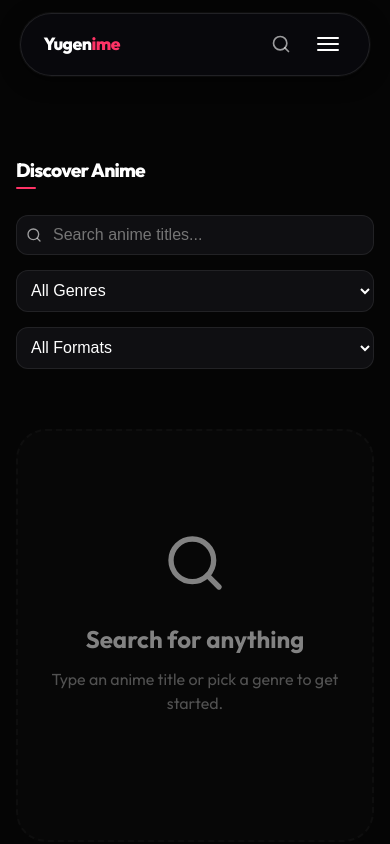
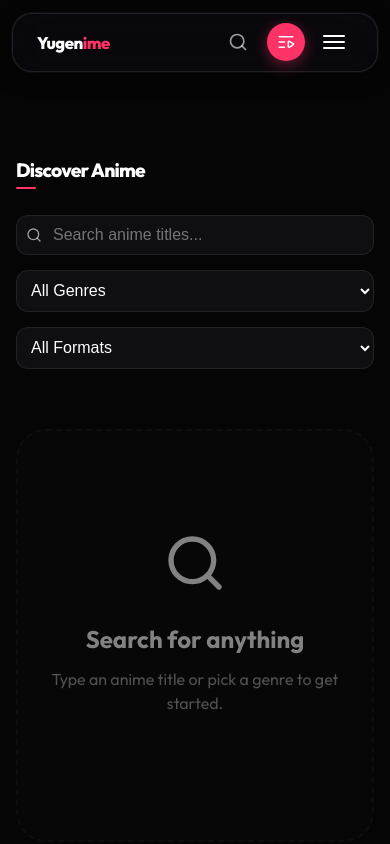
Before and after one commit to taddy1866666/Yugenime, a React (Vite) app: page /search in a window 390 px wide. Shown: the top 844 px of the page. Built offline with nearby package versions, Linux system fonts and the light colour scheme.

Commit message:
Fix: navbar search UX, full responsive modal bottom-sheet on mobile

```diff
--- a/src/App.css
+++ b/src/App.css
@@ -243,36 +243,57 @@
     gap: 28px 16px;
   }
 
+  /* Modal: full screen on mobile */
+  .modal-overlay {
+    padding: 0;
+    align-items: flex-end;
+  }
+
   .modal-content {
-    height: 95vh;
-    border-radius: 20px;
+    width: 100%;
+    height: 92vh;
+    max-height: 92vh;
+    border-radius: 24px 24px 0 0;
+    border-bottom: none;
+  }
+
+  .modal-body {
+    flex-direction: column;
+    overflow-y: auto;
   }
 
   .modal-main {
     padding: 20px;
+    overflow-y: visible;
   }
 
   .modal-aside {
-    padding: 24px 20px;
+    width: 100%;
+    border-left: none;
+    border-top: 1px solid var(--glass-border);
+    padding: 20px;
+    min-height: auto;
   }
 
   .modal-close {
     width: 40px;
     height: 40px;
-    top: 20px;
-    right: 20px;
+    top: 16px;
+    right: 16px;
+    border-radius: 50%;
   }
 
   .scroll-top-btn {
     bottom: 30px;
-    right: 30px;
-    width: 50px;
-    height: 50px;
+    right: 20px;
+    width: 48px;
+    height: 48px;
   }
 
   .episodes-grid {
     grid-template-columns: repeat(auto-fill, minmax(45px, 1fr));
     gap: 8px;
+    max-height: 200px;
   }
 
   .episode-num-btn {
@@ -282,7 +303,7 @@
 
   .video-container,
   .no-video-placeholder {
-    height: 350px;
+    height: 220px;
   }
 }
 
--- a/src/components/Navbar.css
+++ b/src/components/Navbar.css
@@ -5,38 +5,38 @@
   transform: translateX(-50%);
   width: fit-content;
   max-width: calc(100% - 40px);
-  height: auto;
-  background: rgba(10, 10, 15, 0.75);
+  background: rgba(10, 10, 15, 0.8);
   backdrop-filter: blur(20px) saturate(180%);
+  -webkit-backdrop-filter: blur(20px) saturate(180%);
   border: 1px solid rgba(255, 255, 255, 0.1);
   border-radius: 100px;
   z-index: 1000;
   padding: 0.5rem;
-  transition: all 0.4s cubic-bezier(0.4, 0, 0.2, 1);
-  box-shadow:
-    0 4px 20px rgba(0, 0, 0, 0.5),
-    0 0 0 1px rgba(255, 255, 255, 0.05);
+  transition: background 0.4s ease, box-shadow 0.4s ease;
+  box-shadow: 0 4px 20px rgba(0, 0, 0, 0.5), 0 0 0 1px rgba(255, 255, 255, 0.05);
 }
 
-.navbar:hover {
-  background: rgba(10, 10, 15, 0.85);
-  border-color: rgba(255, 255, 255, 0.2);
-  box-shadow: 0 10px 40px rgba(0, 0, 0, 0.7);
+.navbar.scrolled {
+  background: rgba(10, 10, 15, 0.95);
+  box-shadow: 0 20px 40px rgba(0, 0, 0, 0.8);
 }
 
+/* ─── Nav Content Row ─── */
 .nav-content {
   display: flex;
   align-items: center;
-  gap: 20px;
-  padding: 0 10px 0 20px;
+  gap: 16px;
+  padding: 0 10px 0 16px;
   height: 48px;
 }
 
+/* ─── Logo ─── */
 .navbar-logo h1 {
   font-size: 1.2rem;
   font-weight: 800;
   letter-spacing: -0.5px;
   margin: 0;
+  white-space: nowrap;
   color: white;
 }
 
@@ -44,10 +44,11 @@
   color: var(--accent);
 }
 
+/* ─── Nav Links (desktop) ─── */
 .navbar-links {
   display: flex;
   list-style: none;
-  gap: 5px;
+  gap: 4px;
   padding: 0;
   margin: 0;
 }
@@ -57,12 +58,13 @@
   color: rgba(255, 255, 255, 0.6);
   font-size: 0.85rem;
   font-weight: 600;
-  padding: 8px 16px;
+  padding: 8px 14px;
   border-radius: 50px;
-  transition: all 0.3s ease;
+  transition: all 0.25s ease;
   display: flex;
   align-items: center;
-  gap: 8px;
+  gap: 7px;
+  white-space: nowrap;
 }
 
 .navbar-links a:hover {
@@ -76,12 +78,21 @@
   box-shadow: 0 4px 15px var(--accent-glow);
 }
 
+/* ─── Actions Row ─── */
 .navbar-actions {
   display: flex;
   align-items: center;
-  gap: 12px;
+  gap: 10px;
 }
 
+/* ─── Search Container ─── */
+.search-container {
+  position: relative;
+  display: flex;
+  align-items: center;
+}
+
+/* Search trigger button */
 .search-trigger {
   background: transparent;
   border: none;
@@ -93,7 +104,8 @@
   display: flex;
   align-items: center;
   justify-content: center;
-  transition: all 0.3s ease;
+  transition: all 0.25s ease;
+  flex-shrink: 0;
 }
 
 .search-trigger:hover {
@@ -101,15 +113,17 @@
   background: rgba(255, 255, 255, 0.1);
 }
 
+/* Expanded search input */
 .search-input-wrapper {
   background: rgba(255, 255, 255, 0.08);
-  border: 1px solid rgba(255, 255, 255, 0.1);
+  border: 1px solid rgba(255, 255, 255, 0.15);
   border-radius: 50px;
-  padding: 0 15px;
+  padding: 0 14px;
   display: flex;
   align-items: center;
-  gap: 10px;
+  gap: 8px;
   height: 40px;
+  width: 220px;
 }
 
 .search-input-wrapper input {
@@ -118,37 +132,177 @@
   color: white;
   outline: none;
   font-size: 0.85rem;
-  width: 150px;
+  font-family: inherit;
+  flex: 1;
+  min-width: 0;
+}
+
+.search-input-wrapper input::placeholder {
+  color: rgba(255, 255, 255, 0.4);
+}
+
+.search-icon-inner {
+  color: rgba(255, 255, 255, 0.5);
+  flex-shrink: 0;
 }
 
 .close-search {
   cursor: pointer;
-  opacity: 0.6;
-  transition: 0.2s;
+  opacity: 0.5;
+  flex-shrink: 0;
+  transition: opacity 0.2s;
+  color: white;
 }
 
 .close-search:hover {
   opacity: 1;
 }
 
+/* Suggestions dropdown */
+.search-suggestions-modal {
+  position: absolute;
+  top: calc(100% + 12px);
+  left: 0;
+  width: 320px;
+  background: rgba(12, 12, 18, 0.97);
+  backdrop-filter: blur(20px);
+  border: 1px solid rgba(255, 255, 255, 0.1);
+  border-radius: 20px;
+  overflow: hidden;
+  z-index: 2000;
+  box-shadow: 0 20px 40px rgba(0, 0, 0, 0.7);
+}
+
+.search-suggestions-header {
+  padding: 12px 16px 8px;
+  border-bottom: 1px solid rgba(255, 255, 255, 0.06);
+}
+
+.search-results-count {
+  font-size: 0.75rem;
+  font-weight: 600;
+  color: var(--text-dim);
+  text-transform: uppercase;
+  letter-spacing: 0.5px;
+}
+
+.search-suggestions-list {
+  max-height: 400px;
+  overflow-y: auto;
+}
+
+.search-suggestion-item {
+  display: flex;
+  align-items: center;
+  gap: 12px;
+  padding: 10px 16px;
+  cursor: pointer;
+  transition: background 0.2s;
+  border-bottom: 1px solid rgba(255, 255, 255, 0.04);
+}
+
+.search-suggestion-item:last-child {
+  border-bottom: none;
+}
+
+.search-suggestion-item:hover {
+  background: rgba(255, 255, 255, 0.07);
+}
+
+.suggestion-image {
+  width: 42px;
+  height: 58px;
+  border-radius: 8px;
+  object-fit: cover;
+  flex-shrink: 0;
+}
+
+.suggestion-info {
+  flex: 1;
+  min-width: 0;
+}
+
+.suggestion-title {
+  font-size: 0.88rem;
+  font-weight: 700;
+  color: white;
+  margin: 0 0 4px;
+  white-space: nowrap;
+  overflow: hidden;
+  text-overflow: ellipsis;
+}
+
+.suggestion-meta {
+  display: flex;
+  gap: 8px;
+}
+
+.suggestion-rating {
+  font-size: 0.75rem;
+  color: #fbbf24;
+  font-weight: 600;
+}
+
+.suggestion-format {
+  font-size: 0.75rem;
+  color: var(--text-dim);
+}
+
+.suggestion-arrow {
+  color: var(--text-dim);
+  font-size: 1rem;
+  flex-shrink: 0;
+}
+
+.search-loading {
+  display: flex;
+  align-items: center;
+  gap: 12px;
+  padding: 20px 16px;
+  color: var(--text-muted);
+  font-size: 0.85rem;
+}
+
+.search-spinner {
+  width: 18px;
+  height: 18px;
+  border: 2px solid rgba(255, 255, 255, 0.1);
+  border-top-color: var(--accent);
+  border-radius: 50%;
+  animation: spin 0.7s linear infinite;
+  flex-shrink: 0;
+}
+
+.search-no-results {
+  padding: 20px 16px;
+  text-align: center;
+  color: var(--text-muted);
+  font-size: 0.85rem;
+}
+
+/* ─── Watchlist Button ─── */
 .navbar-auth {
-  background: transparent;
   display: flex;
   align-items: center;
 }
 
 .watchlist-btn {
-  padding: 10px 20px !important;
-  font-size: 0.85rem !important;
+  padding: 9px 18px;
+  font-size: 0.85rem;
+  font-weight: 700;
   height: 40px;
   display: flex;
   align-items: center;
+  gap: 7px;
   background: var(--accent);
   color: white;
   border: none;
   border-radius: 50px;
-  transition: all 0.3s ease;
+  cursor: pointer;
+  transition: all 0.25s ease;
   box-shadow: 0 4px 15px var(--accent-glow);
+  white-space: nowrap;
+  text-decoration: none;
 }
 
 .watchlist-btn:hover {
@@ -157,7 +311,7 @@
   box-shadow: 0 8px 25px var(--accent-glow);
 }
 
-/* Hamburger Menu */
+/* ─── Hamburger ─── */
 .mobile-menu-toggle {
   display: none;
   background: transparent;
@@ -165,7 +319,8 @@
   color: white;
   cursor: pointer;
   padding: 8px;
-  z-index: 1001;
+  align-items: center;
+  justify-content: center;
 }
 
 .hamburger {
@@ -186,55 +341,55 @@
 .mobile-menu-toggle.active .hamburger span:nth-child(1) {
   transform: translateY(6px) rotate(45deg);
 }
-
 .mobile-menu-toggle.active .hamburger span:nth-child(2) {
   opacity: 0;
 }
-
 .mobile-menu-toggle.active .hamburger span:nth-child(3) {
   transform: translateY(-6px) rotate(-45deg);
 }
 
+/* ─── Mobile Dropdown Menu ─── */
 .mobile-menu {
   position: absolute;
   top: calc(100% + 10px);
   left: 0;
   right: 0;
-  background: rgba(10, 10, 15, 0.9);
+  background: rgba(10, 10, 15, 0.95);
   backdrop-filter: blur(20px);
   border: 1px solid rgba(255, 255, 255, 0.1);
-  border-radius: 24px;
-  padding: 15px;
-  box-shadow: 0 10px 40px rgba(0, 0, 0, 0.5);
+  border-radius: 20px;
+  padding: 12px;
+  box-shadow: 0 10px 40px rgba(0, 0, 0, 0.6);
   z-index: 999;
 }
 
 .mobile-menu-links {
   display: flex;
   flex-direction: column;
-  gap: 8px;
+  gap: 4px;
 }
 
 .mobile-menu-links a {
-  padding: 12px 20px;
+  padding: 12px 16px;
   color: rgba(255, 255, 255, 0.7);
   text-decoration: none;
   font-weight: 600;
+  font-size: 0.9rem;
   border-radius: 12px;
-  transition: 0.3s;
+  transition: 0.2s;
 }
 
-.mobile-menu-links a:hover,
-.mobile-menu-links a.active {
+.mobile-menu-links a:hover {
   background: rgba(255, 255, 255, 0.08);
   color: white;
 }
 
 .mobile-menu-links a.active {
   color: var(--accent);
+  background: rgba(255, 51, 102, 0.08);
 }
 
-/* Mobile Adjustments */
+/* ─── Tablet: hide nav links, show hamburger ─── */
 @media (max-width: 850px) {
   .navbar-links {
     display: none;
@@ -245,67 +400,69 @@
   }
 }
 
-@media (max-width: 480px) {
+/* ─── Mobile (≤600px): slim down navbar ─── */
+@media (max-width: 600px) {
   .navbar {
     top: 0.8rem;
-    width: calc(100% - 20px);
-    padding: 0.4rem;
+    width: calc(100% - 24px);
+    max-width: calc(100% - 24px);
+    border-radius: 20px;
+    padding: 0.4rem 0.5rem;
   }
 
   .nav-content {
-    padding: 0 10px;
-    gap: 10px;
+    padding: 0 4px;
+    gap: 8px;
+    height: 44px;
     justify-content: space-between;
     width: 100%;
   }
 
   .navbar-logo h1 {
-    font-size: 1.1rem;
+    font-size: 1.05rem;
   }
 
-  /* Show full logo again as we have more space now */
-  .navbar-logo h1 span {
-    display: inline;
-  }
-
-  .navbar-actions {
-    gap: 8px;
-    flex: 1;
-    justify-content: flex-end;
-  }
-
-  .search-container {
-    position: static;
-  }
-
-  .search-input-wrapper {
-    position: absolute;
-    top: 5px;
-    left: 5px;
-    right: 5px;
-    bottom: 5px;
-    width: calc(100% - 10px);
-    z-index: 20;
-    background: #0a0a0f;
-    border-radius: 50px;
-  }
-
-  /* Hide the redundant watchlist button on mobile since it's in the menu */
-  .navbar-auth {
+  /* Hide watchlist button text on small screens, moved to mobile menu */
+  .watchlist-btn span {
     display: none;
   }
 
-  .mobile-menu-toggle {
-    padding: 8px;
+  .watchlist-btn {
+    width: 38px;
+    height: 38px;
+    padding: 0;
+    border-radius: 50%;
+    justify-content: center;
+  }
+
+  /* When search is open: input fills the navbar */
+  .search-container.active .search-input-wrapper {
+    position: fixed;
+    top: 0.8rem;
+    left: 12px;
+    right: 12px;
+    width: auto;
+    height: 52px;
+    border-radius: 20px;
+    z-index: 1100;
+    background: rgba(10, 10, 15, 0.98);
+    border-color: rgba(255, 255, 255, 0.2);
+    padding: 0 16px;
+  }
+
+  .search-suggestions-modal {
+    position: fixed;
+    top: calc(0.8rem + 62px);
+    left: 12px;
+    right: 12px;
+    width: auto;
+    border-radius: 16px;
+    max-height: 60vh;
+    overflow-y: auto;
+  }
+
+  .search-trigger {
+    width: 38px;
+    height: 38px;
   }
 }
-
-/* Scroll Hide Behavior */
-.navbar.hidden {
-  transform: translate(-50%, -150%);
-}
-
-.navbar.scrolled {
-  background: rgba(10, 10, 15, 0.95);
-  box-shadow: 0 20px 40px rgba(0, 0, 0, 0.8);
-}
```
